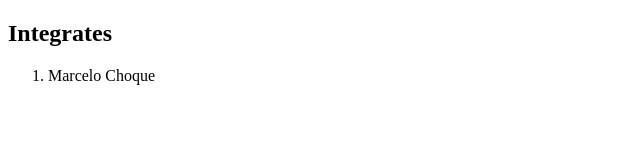
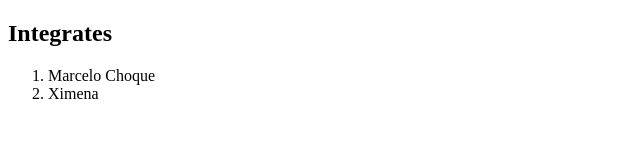
Before and after one commit to marcelochoque/curso_git_prodem, a plain HTML site: page index.html in a window 1280 px wide. Shown: the full height of the page, 0-640 px from the left. Drawn offline with Linux system fonts and the light colour scheme.

Commit message:
Se añade el colaborador Ximena

```diff
--- a/index.html
+++ b/index.html
@@ -8,6 +8,10 @@
 </head>
 <body>
     <h2>Integrates</h2>
-    <ol><li>Marcelo Choque</li></ol>
+    <ol>
+        <li>Marcelo Choque</li>
+        <li>Ximena</li>
+    </ol>
+
 </body>
 </html>
```
